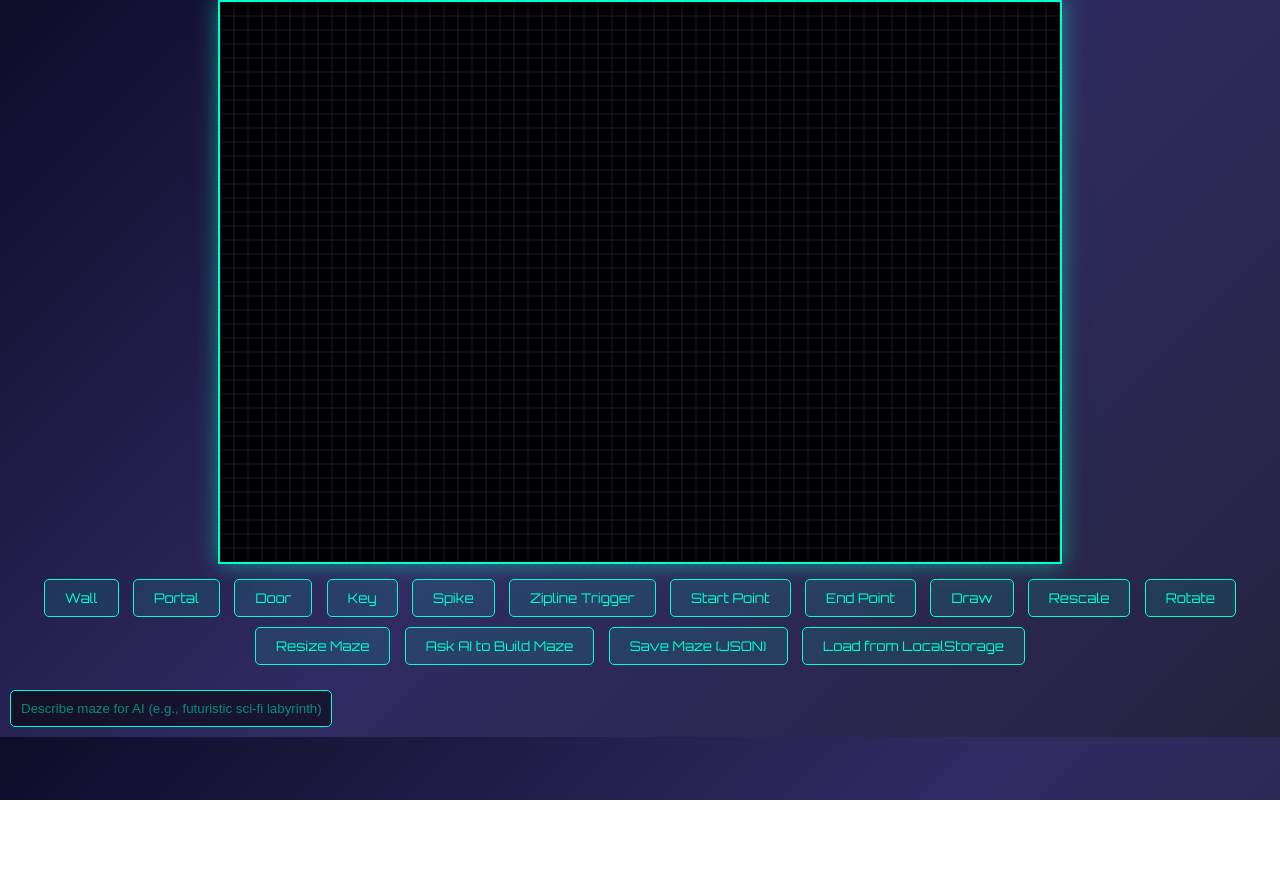
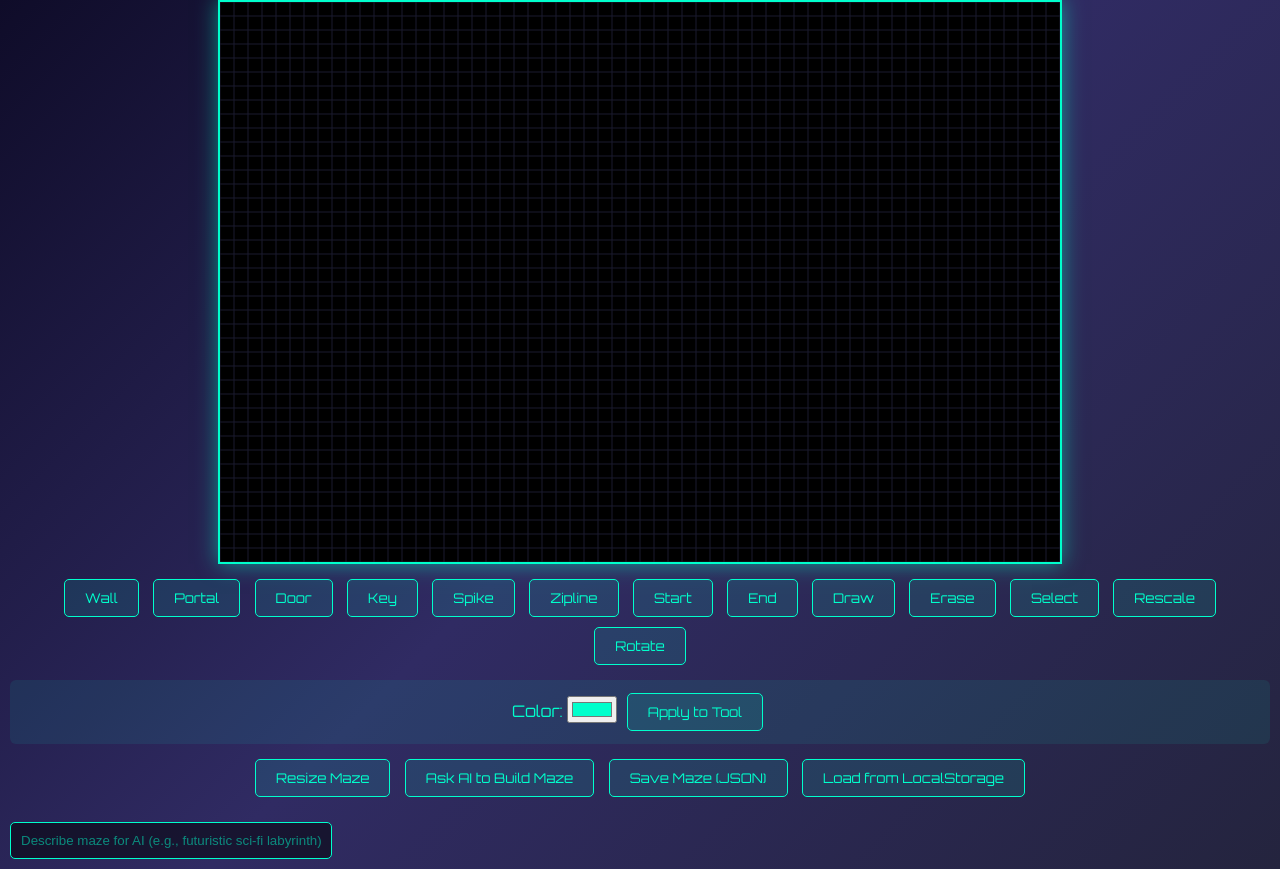
Before and after one commit to UniversalWebX/iminthemaze, a website: page public/index.html in a window 1280 px wide. Both pictures are taken after a click on the button "Editor Mode". Before the commit the page ends 800 px from the top, so only its background shows below. Drawn offline with nearby package versions, Linux system fonts and the light colour scheme; no server answers.

Commit message:
Update index.html

```diff
--- a/public/index.html
+++ b/public/index.html
@@ -3,7 +3,7 @@
 <head>
   <meta charset="UTF-8">
   <meta name="viewport" content="width=device-width, initial-scale=1.0">
-  <title>im in the maze</title>
+  <title>Futuristic Maze Game</title>
   <link rel="stylesheet" href="style.css">
   <link href="https://fonts.googleapis.com/css2?family=Orbitron:wght@400;700&display=swap" rel="stylesheet">
 </head>
@@ -23,12 +23,21 @@
       <button data-tool="door">Door</button>
       <button data-tool="key">Key</button>
       <button data-tool="spike">Spike</button>
-      <button data-tool="trigger-zipline">Zipline Trigger</button>
-      <button data-tool="start">Start Point</button>
-      <button data-tool="end">End Point</button>
+      <button data-tool="trigger-zipline">Zipline</button>
+      <button data-tool="start">Start</button>
+      <button data-tool="end">End</button>
       <button data-tool="draw">Draw</button>
+      <button data-tool="erase">Erase</button>
+      <button data-tool="select">Select</button>
       <button data-tool="rescale">Rescale</button>
       <button data-tool="rotate">Rotate</button>
+
+      <div style="margin: 10px 0; padding: 8px; background: rgba(0,255,204,0.08); border-radius: 6px;">
+        <label>Color: </label>
+        <input type="color" id="tool-color" value="#00ffcc">
+        <button id="apply-color">Apply to Tool</button>
+      </div>
+
       <button id="resize-maze">Resize Maze</button>
       <button id="ai-build">Ask AI to Build Maze</button>
       <button id="save-maze">Save Maze (JSON)</button>
```
